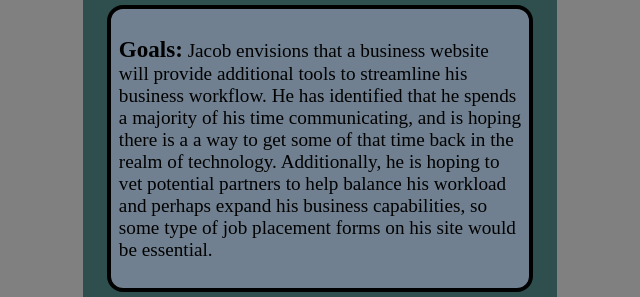
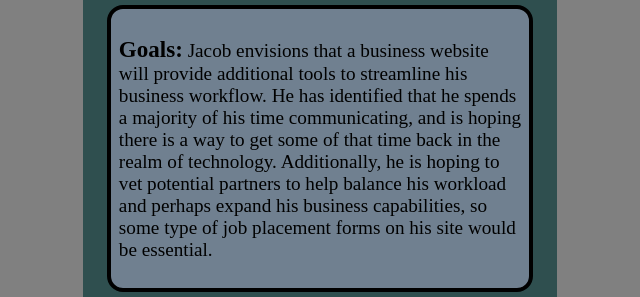
Before and after one commit to AndrewPowers1986/PWP, a plain HTML site: page public_html/documentation/milestone-1.html in a window 1280 px wide. Shown: the part 1238-1535 px from the top of the page, 615-1255 px from the left. Drawn offline with Linux system fonts and the light colour scheme.

Commit message:
Spelling/grammar corrections

```diff
--- a/public_html/documentation/milestone-1.html
+++ b/public_html/documentation/milestone-1.html
@@ -40,7 +40,7 @@
             <p><b>Frustrations and Needs:</b> He is frustrated by how jam-packed his schedule is and feels like he has to do everything himself for it to be done right. He needs to automate some of the processes that he generally performs manually. </p>
         </div>
         <div id="goals">
-            <p><b>Goals:</b> Jacob envisions that a business website will provide additional tools to streamline his business workflow. He has identified that he spends a majority of his time communicating, and is hoping there is a a way to get some of that time back in the realm of technology. Additionally, he is hoping to vet potential partners to help balance his workload and perhaps expand his business capabilities, so some type of job placement forms on his site would be essential.</p>
+            <p><b>Goals:</b> Jacob envisions that a business website will provide additional tools to streamline his business workflow. He has identified that he spends a majority of his time communicating, and is hoping there is a way to get some of that time back in the realm of technology. Additionally, he is hoping to vet potential partners to help balance his workload and perhaps expand his business capabilities, so some type of job placement forms on his site would be essential.</p>
         </div>
         <div id="story">
             <p><b>User Story:</b> Jacob is an excellent lawyer, and generally an intelligent person, but he has always depended on his own talent and hard work to perform the functions that make him successful. What he is looking for is someone he trusts that is tech savvy to analyze his workflow and find analogs that a computer could perform.</p>
```
